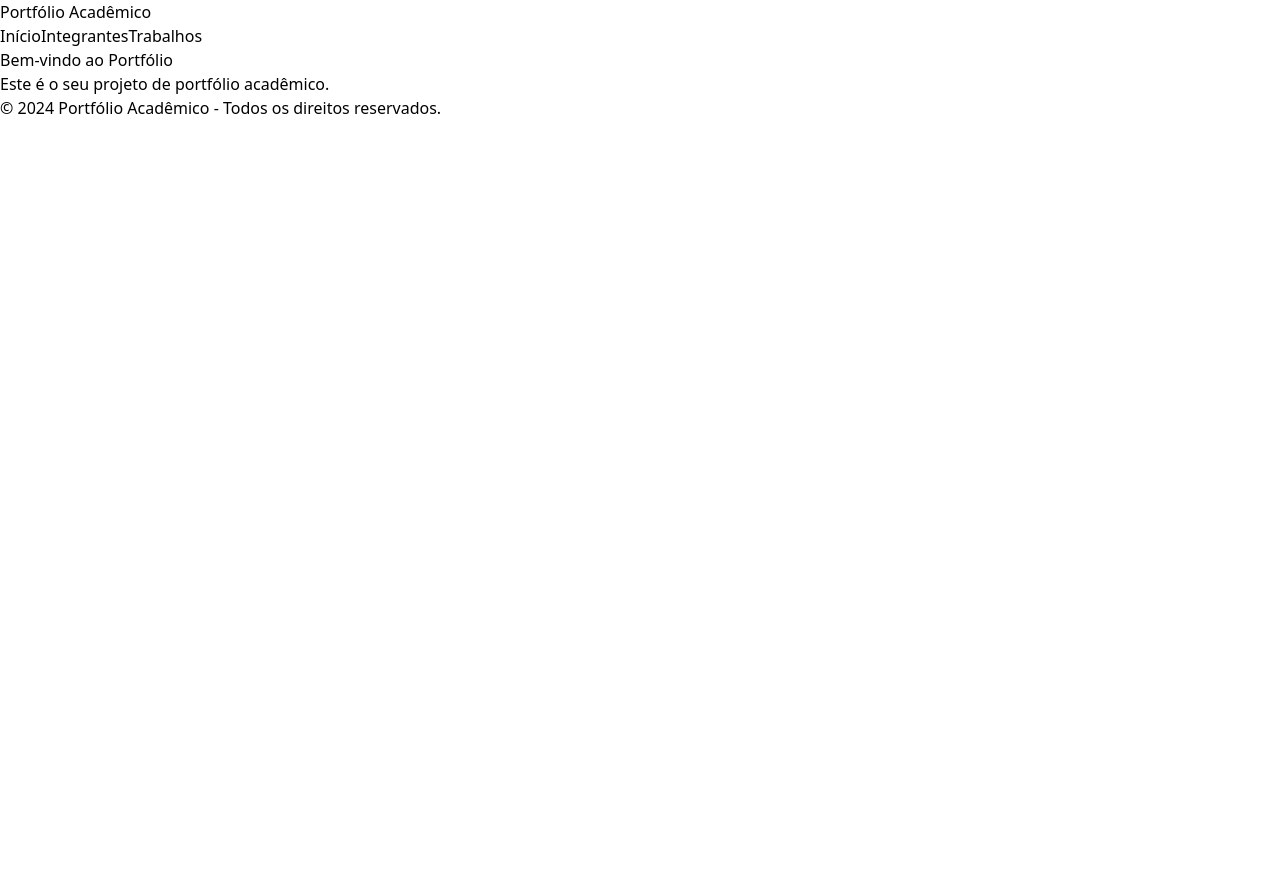
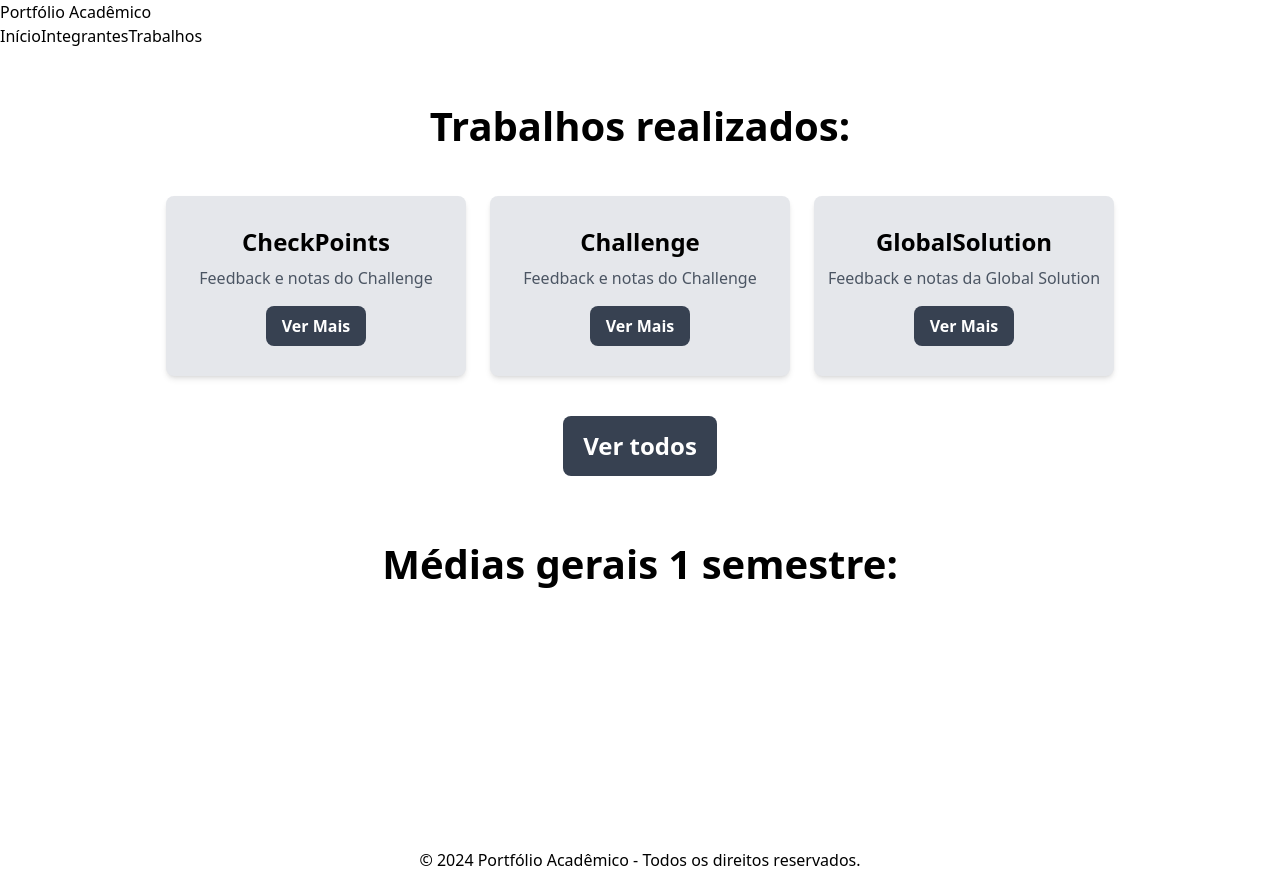
Before and after one commit to GustavoVasconcelos045/CP3-Portifolio, a Next.js app in the folder cp3-portifolio/: page / in a window 1280 px wide. Before the commit the page ends 800 px from the top, so only its background shows below. Built offline with nearby package versions, Linux system fonts and the light colour scheme.

Commit message:
Alterações no menu principal

```diff
--- a/cp3-portifolio/src/app/integrantes/page.tsx
+++ b/cp3-portifolio/src/app/integrantes/page.tsx
@@ -0,0 +1,8 @@
+export default function IntegrantesPage() {
+    return (
+  <div>
+  <h2>Integrantes</h2>
+  <p>Lista de integrantes do projeto.</p>
+  </div>
+    );
+  }
--- a/cp3-portifolio/src/app/page.tsx
+++ b/cp3-portifolio/src/app/page.tsx
@@ -1,8 +1,53 @@
+import Link from "next/link";
+
 export default function HomePage() {
-    return (
-        <div>
-            <h1>Bem-vindo ao Portfólio</h1>
-            <p>Este é o seu projeto de portfólio acadêmico.</p>
-        </div>
-    );
+  const generateDescription = (category: string) => {
+    category = category.toLowerCase();
+    if (category === "checkpoint") {
+      return "Feedback e notas dos CheckPoints";
+    } else if (category === "globalsolution") {
+      return "Feedback e notas da Global Solution";
+    } else {
+      return "Feedback e notas do Challenge";
+    }
+  };
+
+  return (
+    <div className="min-h-[100vh] py-12 px-4 flex flex-col items-center gap-6">
+      <h1 className="font-bold text-[40px] mb-4">Trabalhos realizados: </h1>
+
+      <div className="flex flex-wrap justify-center gap-6">
+        {["CheckPoints", "Challenge", "GlobalSolution"].map((category) => (
+          <div
+            key={category.toLowerCase()}
+            className="w-[300px] h-[180px] bg-gray-200 rounded-lg flex flex-col items-center justify-center shadow-md"
+          >
+            <h2 className="font-semibold text-2xl">{category}</h2>
+            <p className="text-center mt-2 text-gray-600">
+              {generateDescription(category)}
+            </p>
+            <Link
+              href={`/projetos/${category.toLowerCase()}`}
+              className="mt-4 py-2 px-4 font-semibold bg-gray-700 text-white rounded-lg transition-all duration-300 ease-in-out hover:opacity-70"
+            >
+              Ver Mais
+            </Link>
+          </div>
+        ))}
+      </div>
+
+      <Link
+        href="/projetos"
+        className="px-5 py-3 mt-4 font-semibold text-[24px] bg-gray-700 text-white rounded-lg transition-all duration-300 ease-in-out hover:opacity-70"
+      >
+        Ver todos
+      </Link>
+
+      <hr className="text-black w-100vw h-[2px]" />
+
+      <div className="w-full max-w-4xl flex flex-col items-center mt-2 gap-8">
+        <h2 className="font-semibold text-[40px]">Médias gerais 1 semestre: </h2>
+          </div>
+    </div>
+  );
 }
--- /dev/null
+++ b/cp3-portifolio/src/app/styles.css
@@ -0,0 +1,86 @@
+/* General Styles */
+body {
+    font-family: 'Arial', sans-serif;
+    margin: 0;
+    padding: 0;
+    background-color: #f4f4f4;
+    color: #333;
+  }
+
+  header {
+    background-color: #fff;
+    padding: 20px;
+    box-shadow: 0 2px 4px rgba(0, 0, 0, 0.1);
+  }
+
+  nav {
+    display: flex;
+    justify-content: space-between;
+    align-items: center;
+  }
+
+  nav ul {
+    list-style: none;
+    margin: 0;
+    padding: 0;
+    display: flex;
+  }
+
+  nav li {
+    margin-right: 20px;
+  }
+
+  nav a {
+    text-decoration: none;
+    color: #333;
+    font-weight: bold;
+  }
+
+  main {
+    padding: 20px;
+  }
+
+  footer {
+    background-color: #333;
+    color: #fff;
+    padding: 20px;
+    text-align: center;
+    position: fixed;
+    bottom: 0;
+    width: 100%;
+  }
+
+  /* Content Styles */
+  h1 {
+    font-size: 36px;
+    margin-bottom: 20px;
+  }
+
+  h2 {
+    font-size: 24px;
+    margin-bottom: 10px;
+  }
+
+  p {
+    line-height: 1.6;
+  }
+
+  /* Image Styles */
+  img {
+    max-width: 100%;
+    height: auto;
+    display: block;
+    margin: 0 auto;
+  }
+
+  /* Responsive Styles */
+  @media (max-width: 768px) {
+    nav ul {
+      flex-direction: column;
+    }
+
+    nav li {
+      margin-bottom: 10px;
+      margin-right: 0;
+    }
+  }
--- a/cp3-portifolio/src/app/trabalhos/adicionar/page.tsx
+++ b/cp3-portifolio/src/app/trabalhos/adicionar/page.tsx
@@ -0,0 +1,31 @@
+import { useState } from 'react';
+
+export default function AdicionarPage() {
+  const [titulo, setTitulo] = useState('');
+  const [nota, setNota] = useState('');
+  const [descricao, setDescricao] = useState('');
+
+  const handleSubmit = (e: React.FormEvent) => {
+    e.preventDefault();
+    // Lógica para adicionar o novo trabalho (como fazer um POST para a API)
+    console.log({ titulo, nota, descricao });
+  };
+
+  return (
+<form onSubmit={handleSubmit}>
+<div>
+<label>Título:</label>
+<input value={titulo} onChange={(e) => setTitulo(e.target.value)} />
+</div>
+<div>
+<label>Nota:</label>
+<input type="number" value={nota} onChange={(e) => setNota(e.target.value)} />
+</div>
+<div>
+<label>Descrição:</label>
+<textarea value={descricao} onChange={(e) => setDescricao(e.target.value)} />
+</div>
+<button type="submit">Adicionar Trabalho</button>
+</form>
+  );
+}
```
Also changed, not shown: cp3-portifolio/src/Components/integrantes/Integrantes.module.css (added, +46 -0 lines).
